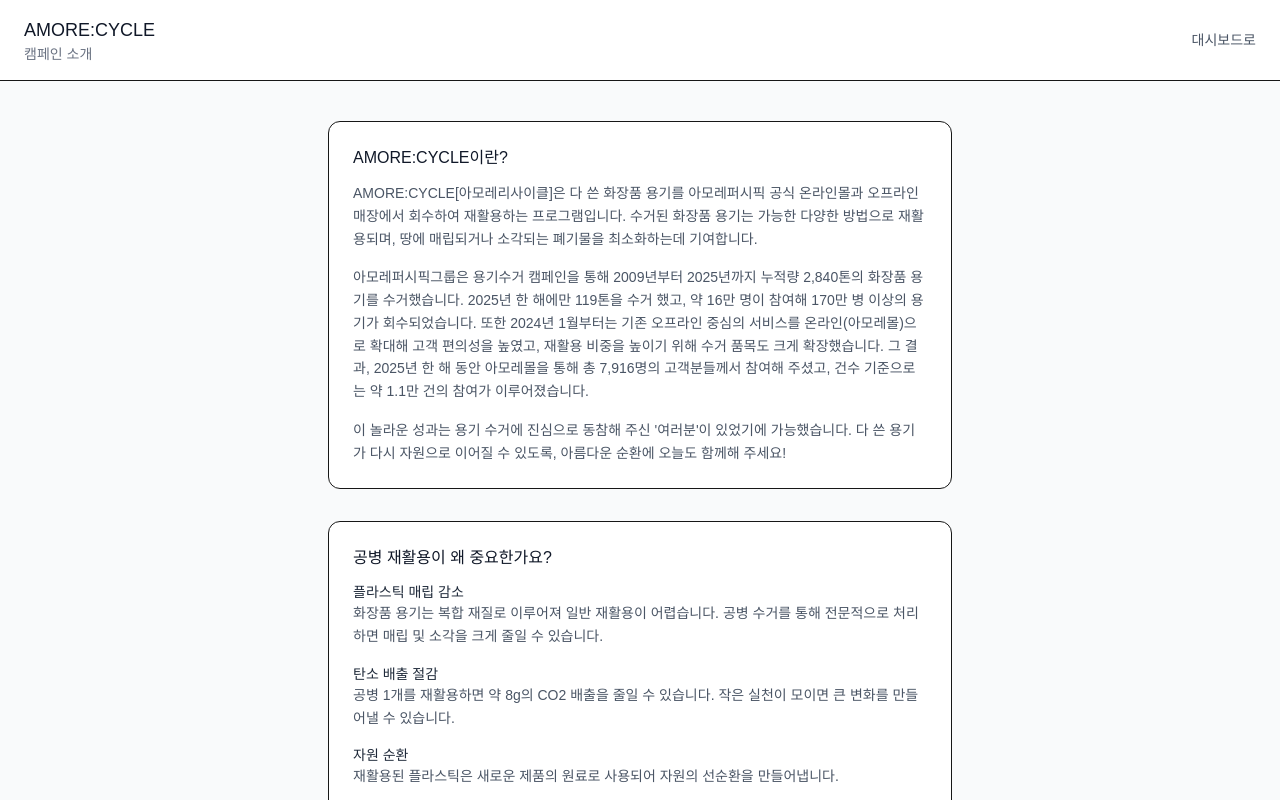
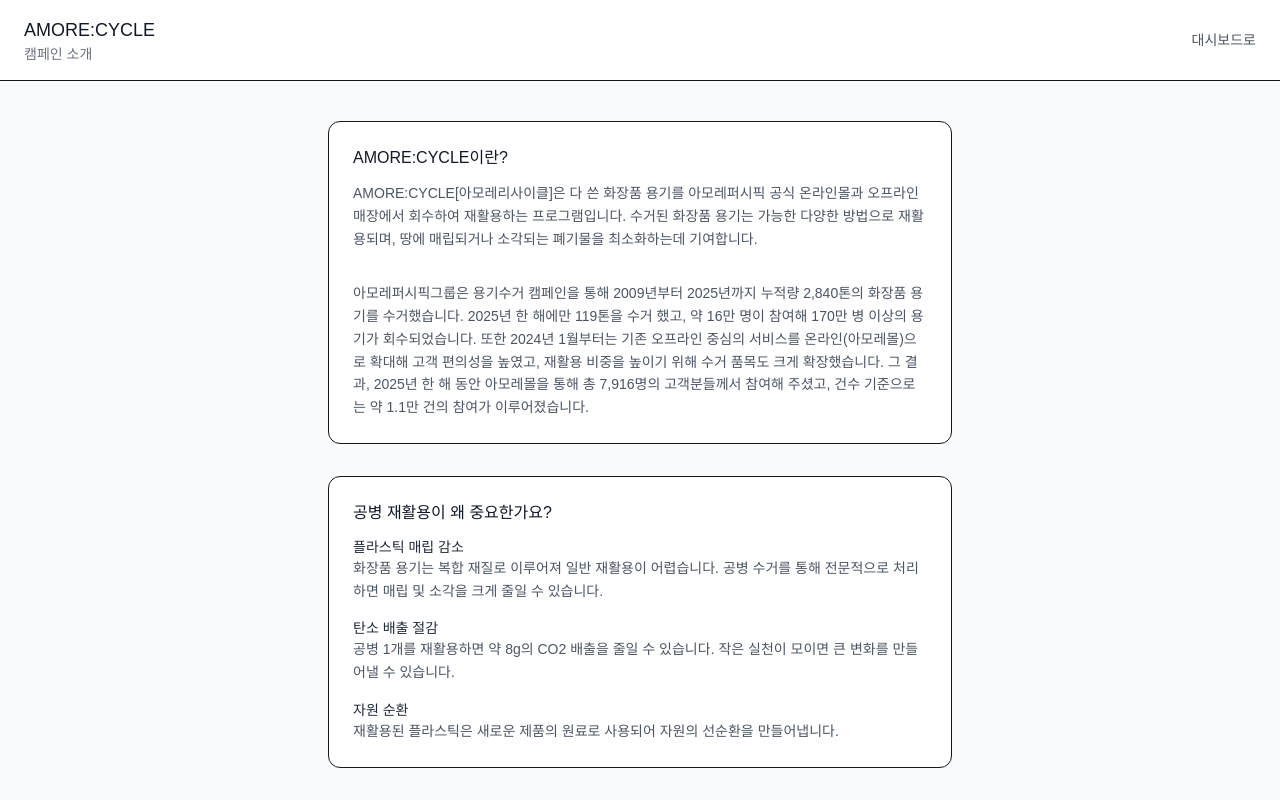
Before and after one commit to nayeongo2007-commits/amore-recycle, a Next.js app: page /about in a window 1280 px wide. Shown: the top 800 px of the page. Built offline with nearby package versions, Linux system fonts and the light colour scheme.

Commit message:
Update page.tsx

```diff
--- a/app/about/page.tsx
+++ b/app/about/page.tsx
@@ -20,16 +20,12 @@
             수거된 화장품 용기는 가능한 다양한 방법으로 재활용되며, 땅에 매립되거나 소각되는 폐기물을 최소화하는데 기여합니다.
           </p>
 
-          <p className="text-sm text-gray-600 leading-relaxed mt-4">
+          <p className="text-sm text-gray-600 leading-relaxed mt-8">
             아모레퍼시픽그룹은 용기수거 캠페인을 통해 2009년부터 2025년까지 누적량 2,840톤의 화장품 용기를 수거했습니다.
             2025년 한 해에만 119톤을 수거 했고, 약 16만 명이 참여해 170만 병 이상의 용기가 회수되었습니다.
             또한 2024년 1월부터는 기존 오프라인 중심의 서비스를 온라인(아모레몰)으로 확대해 고객 편의성을 높였고, 재활용 비중을 높이기 위해 수거 품목도 크게 확장했습니다.
             그 결과, 2025년 한 해 동안 아모레몰을 통해 총 7,916명의 고객분들께서 참여해 주셨고, 건수 기준으로는 약 1.1만 건의 참여가 이루어졌습니다.
-          </p>
 
-          <p className="text-sm text-gray-600 leading-relaxed mt-4">
-            이 놀라운 성과는 용기 수거에 진심으로 동참해 주신 '여러분'이 있었기에 가능했습니다.
-            다 쓴 용기가 다시 자원으로 이어질 수 있도록, 아름다운 순환에 오늘도 함께해 주세요!
 
           </p>
         </div>
```
